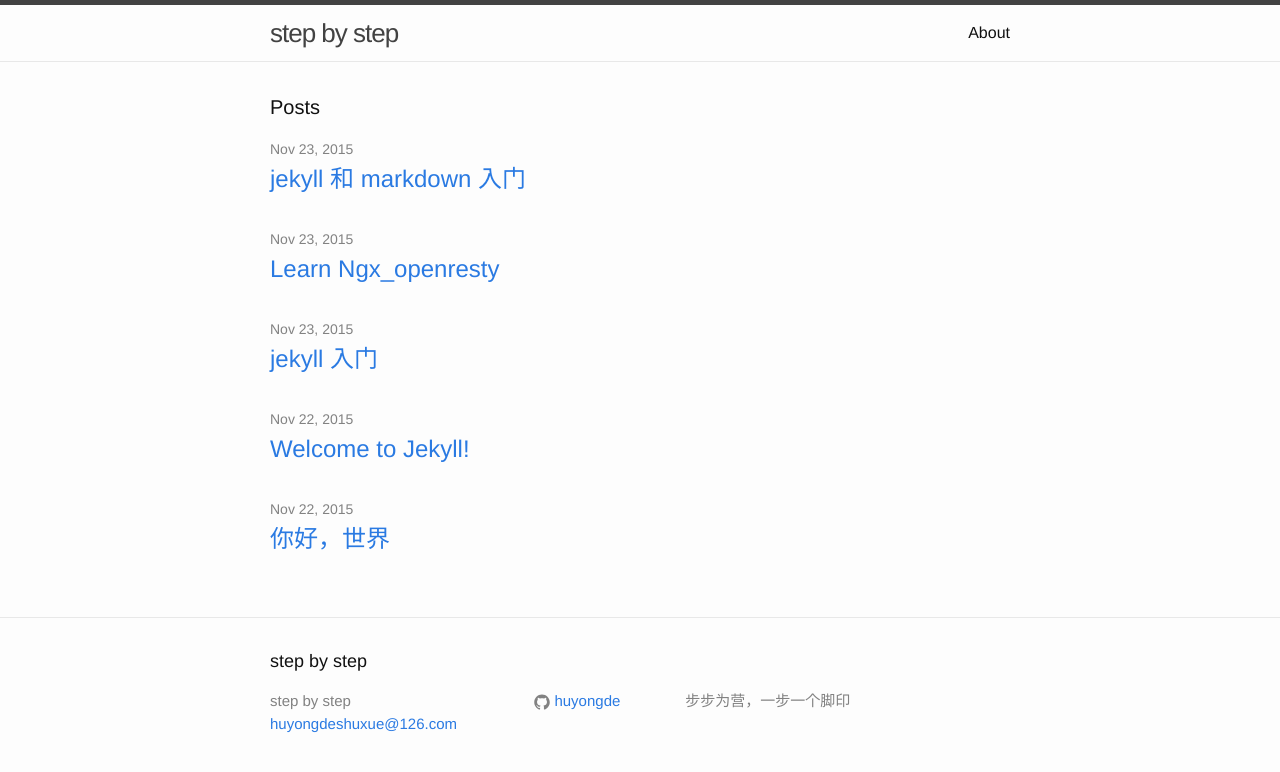
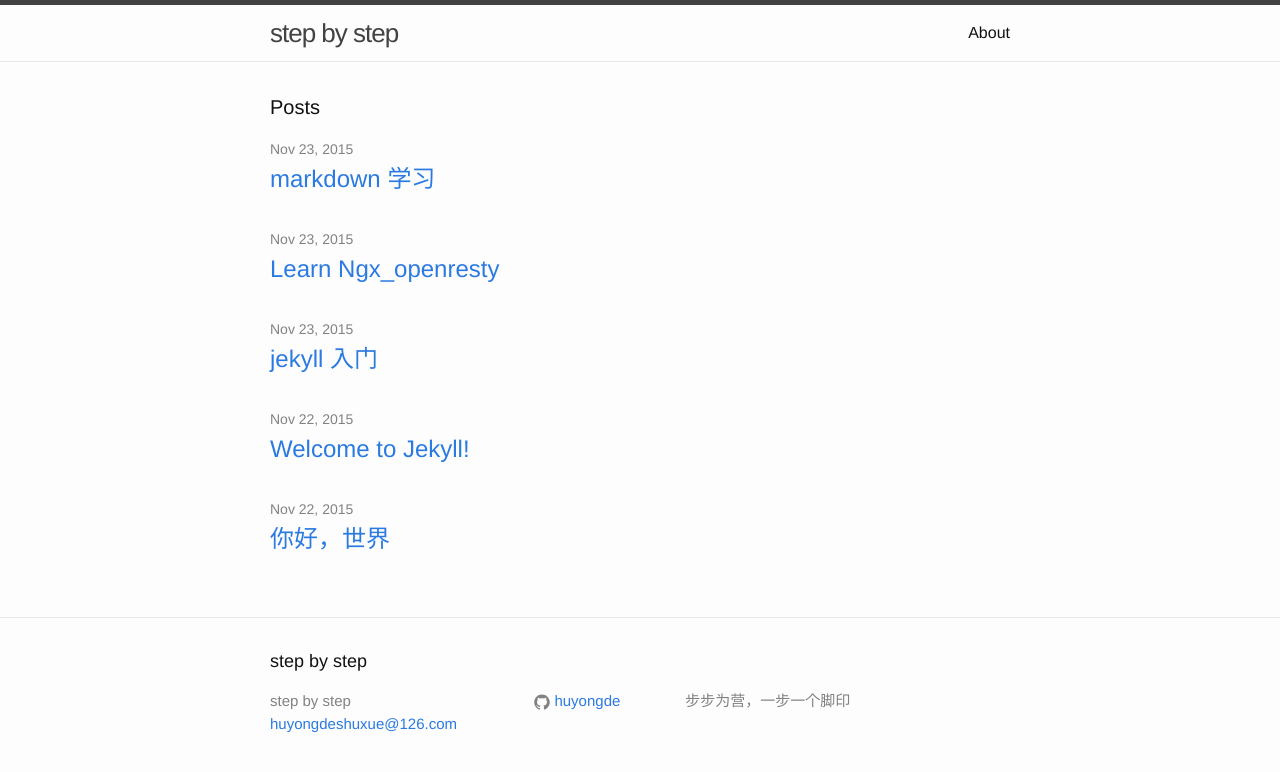
Before and after one commit to huyongde/huyongde.github.io, a Jekyll site: the page built from index.html, in a window 1280 px wide. Shown: the top 772 px of the page. Built offline with Jekyll 4.4.1, drawn with Linux system fonts in a browser that asks for light colours.

Commit message:
update markdown

```diff
--- a/_posts/2015-11-23-markdown-learn.md
+++ b/_posts/2015-11-23-markdown-learn.md
@@ -1,6 +1,6 @@
 ---
 layout: post
-title: jekyll 和 markdown 入门
+title: markdown 学习
 ---
 
 主题
```
